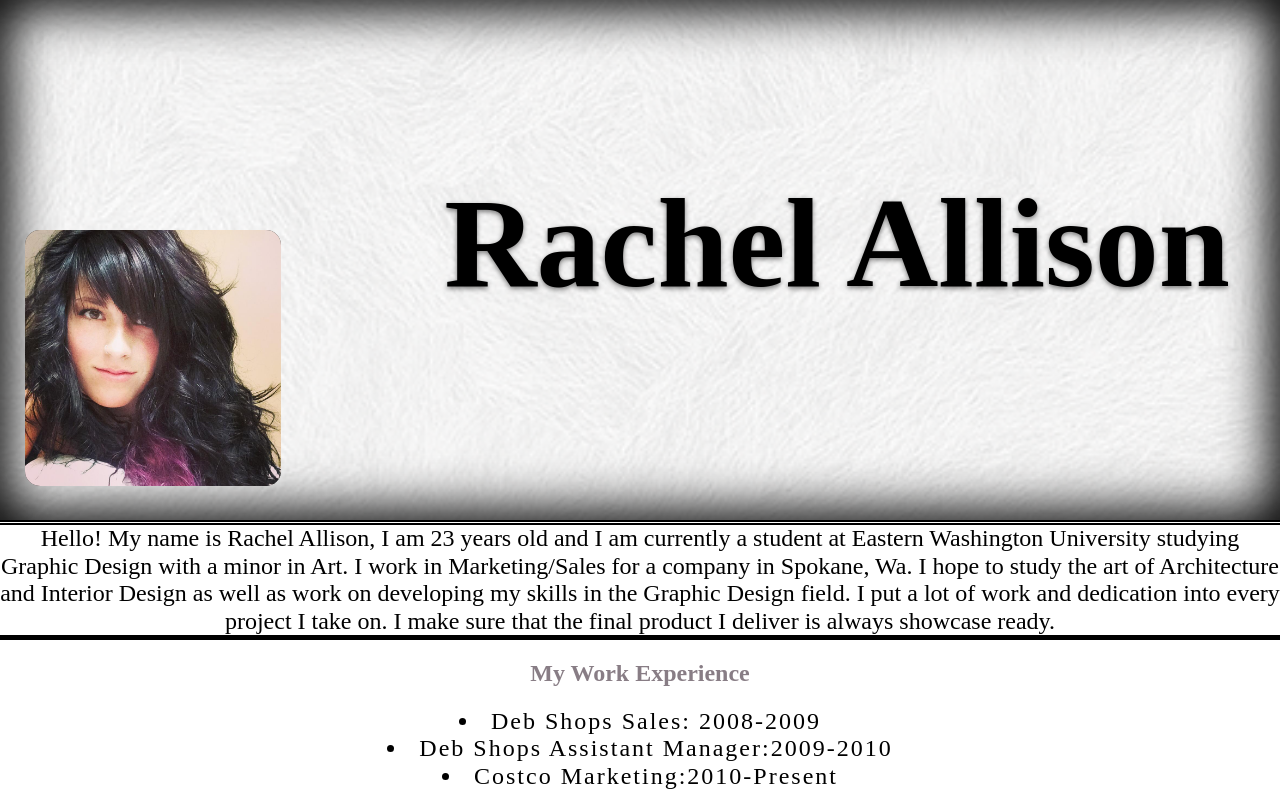
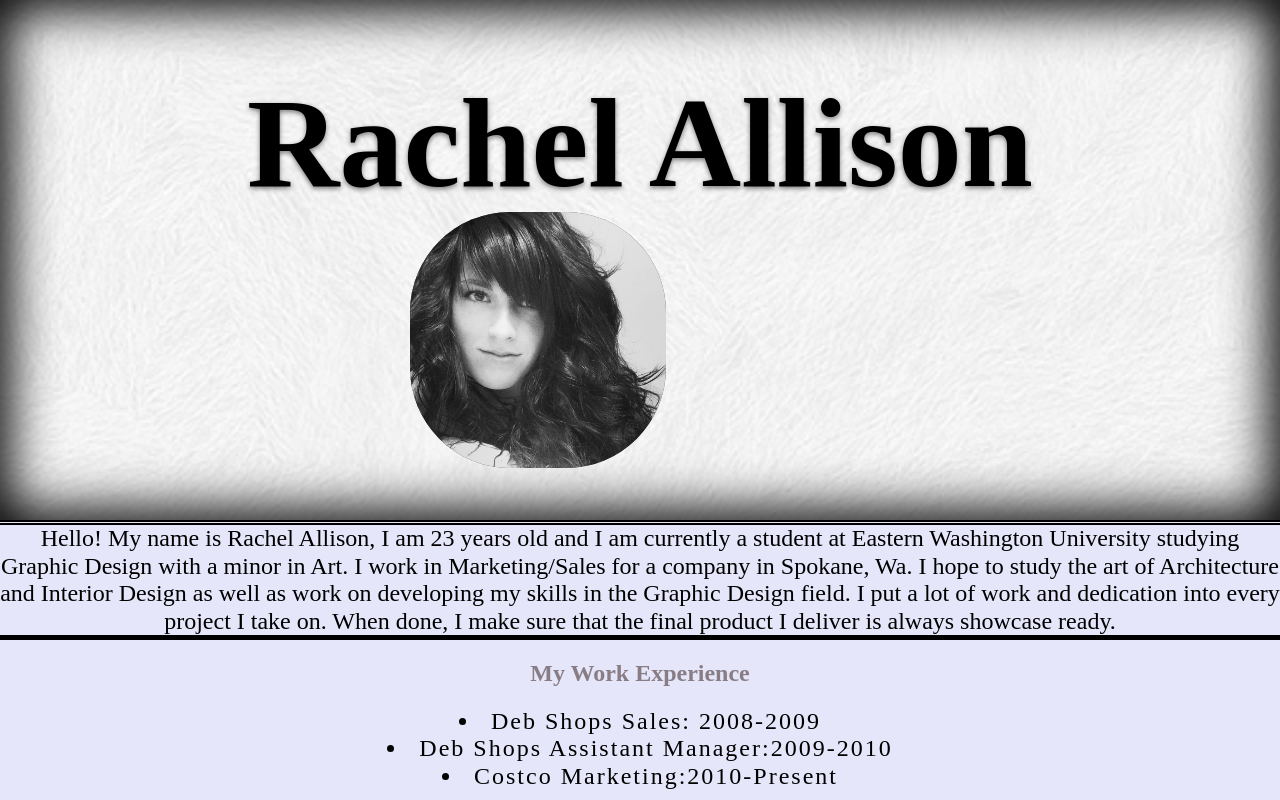
Before and after one commit to Anubhav998/rallison1.github.io, a plain HTML site: page bio.html in a window 1280 px wide. Shown: the top 800 px of the page. Drawn offline with nearby package versions, Linux system fonts and the light colour scheme.

Commit message:
made changes to bio

```diff
--- a/bio.html
+++ b/bio.html
@@ -23,7 +23,7 @@
 
 
 
-<p>Hello! My name is Rachel Allison, I am 23 years old and I am currently a student at Eastern Washington University studying Graphic Design with a minor in Art. I work in Marketing/Sales for a company in Spokane, Wa. I hope to study the art of Architecture and Interior Design as well as work on developing my skills in the Graphic Design field. I put a lot of work and dedication into every project I take on. I make sure that the final product I deliver is always showcase ready. </p>
+<p>Hello! My name is Rachel Allison, I am 23 years old and I am currently a student at Eastern Washington University studying Graphic Design with a minor in Art. I work in Marketing/Sales for a company in Spokane, Wa. I hope to study the art of Architecture and Interior Design as well as work on developing my skills in the Graphic Design field. I put a lot of work and dedication into every project I take on. When done, I make sure that the final product I deliver is always showcase ready. </p>
 
 <h2>My Work Experience</h2>
 
--- a/css/style.css
+++ b/css/style.css
@@ -24,7 +24,9 @@ Background images: background: url(../img/filename.jpg);
 }
 
 /*Bio*/
-
+body.bio {
+  background-color: lavender;
+}
 
 body.style-tile {
   background: linear-gradient(#ffeacb, #e2d0ce);
@@ -105,15 +107,17 @@ h4 {
 
 .profilepic {
   width: 20%;
-  margin: 60px 0 0 25px;
-  border-radius: 15px;
+  margin: -5px 410px 80px;
+  float: center;
+  border-radius: 100px;
   box-shadow: inset 0 0 50px 10px rgba(0,0,0, 1);
+    -webkit-filter: grayscale(100%); filter: grayscale(100%);}
 
 
-}
+
 .name {
-  float: right;
-  margin: 0 50;
+  float: center;
+  margin: -100px 0 auto;
   font-size: 8em;
 }
 
```
